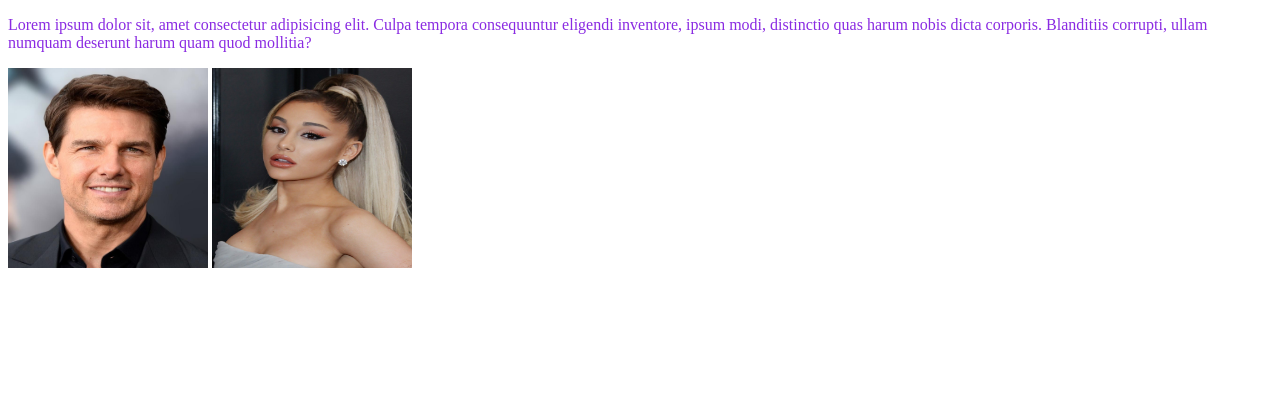
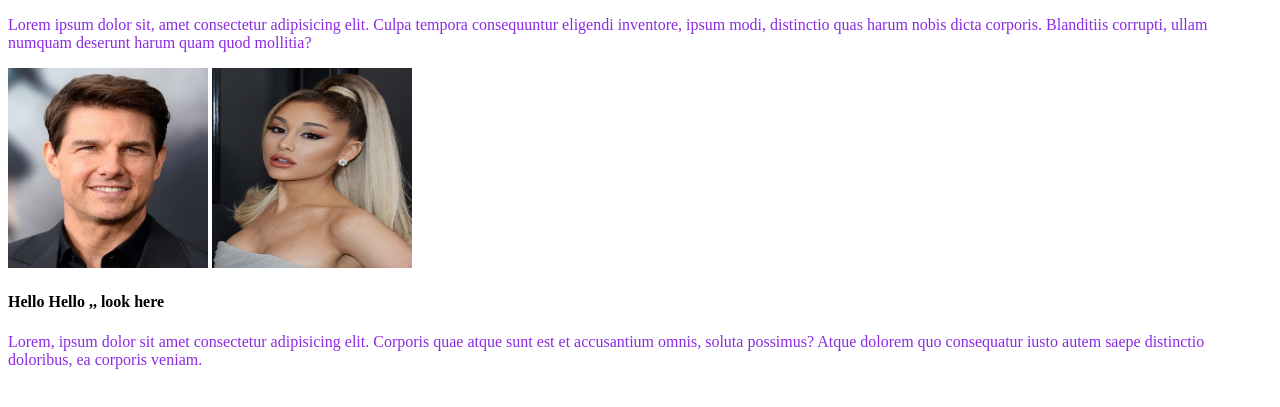
Before and after one commit to sjakJooJo/second-repo, a plain HTML site: page index.html in a window 1280 px wide. Shown: the part 163-570 px from the top of the page. Drawn offline with Linux system fonts and the light colour scheme.

Commit message:
new blog added

```diff
--- a/index.html
+++ b/index.html
@@ -17,5 +17,9 @@
         ullam numquam deserunt harum quam quod mollitia?</p>
         <img src="tom.jpg" height="200px" width="200px" alt="">
         <img src="ariana.jpg" height="200px" width="200px" alt="">
+    <h4>Hello Hello ,, look here</h4>
+    <p>Lorem, ipsum dolor sit amet consectetur adipisicing elit.
+     Corporis quae atque sunt est et accusantium omnis, soluta possimus?
+      Atque dolorem quo consequatur iusto autem saepe distinctio doloribus, ea corporis veniam.</p>
 </body>
 </html>
```
